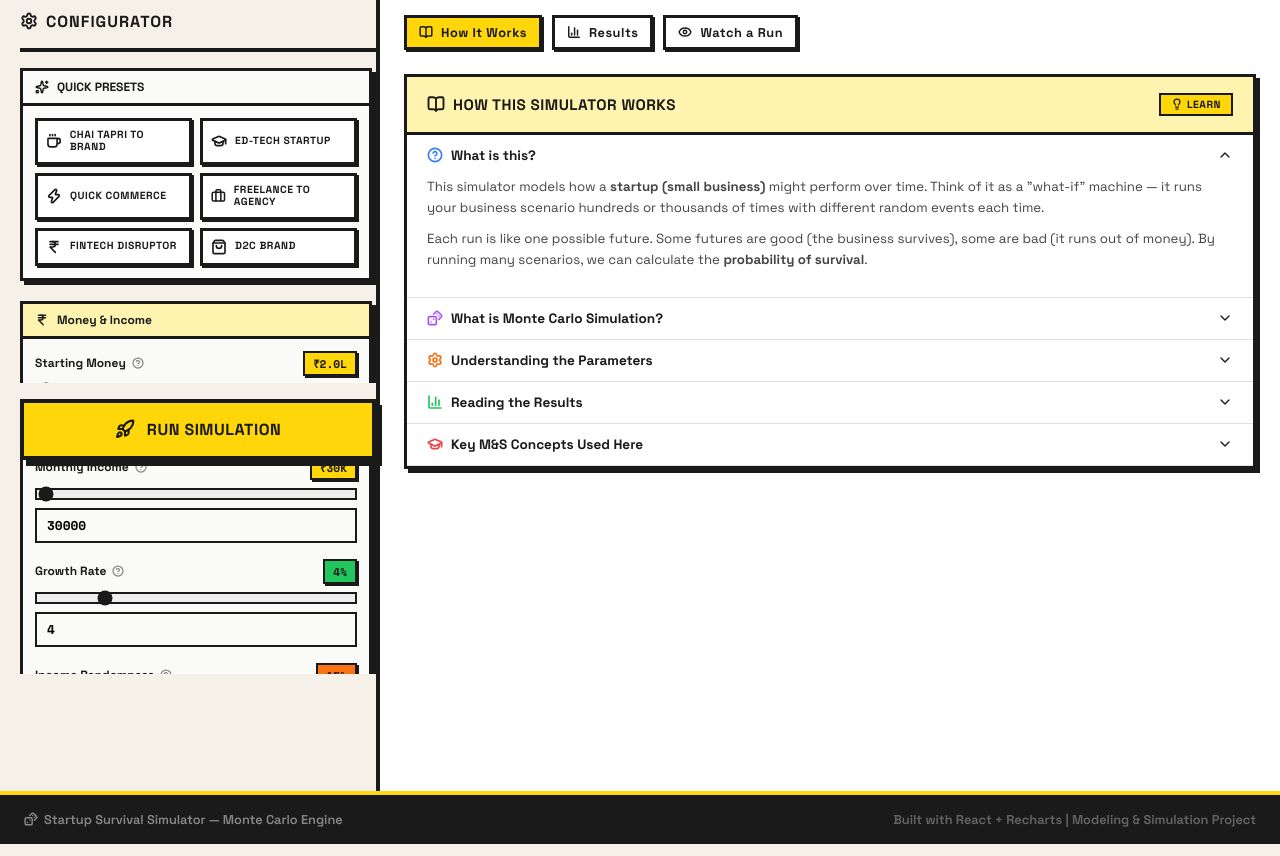
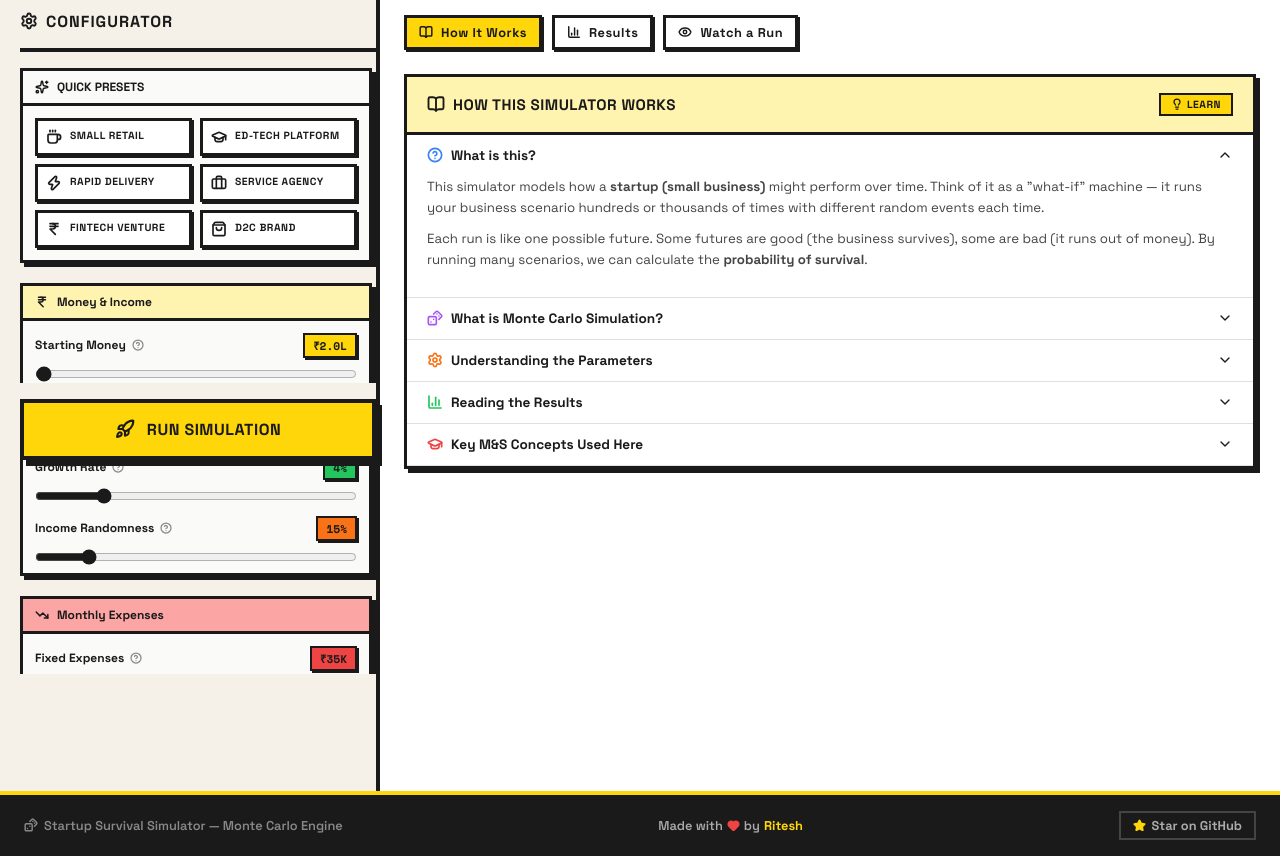
Before and after one commit to Ha3ar6ous/startupsurvivalsimulator, a React (Vite) app: page / in a window 1280 px wide. Shown: the part 340-1196 px from the top of the page. Built offline with nearby package versions, Linux system fonts and the light colour scheme.

Commit message:
Polish: academic presets, footer credits, syllabus README, histogram fix, sidebar cleanup

```diff
--- a/src/App.tsx
+++ b/src/App.tsx
@@ -149,8 +149,19 @@ export default function App() {
           <Icons.Dices size={14} strokeWidth={2.5} />
           Startup Survival Simulator — Monte Carlo Engine
         </span>
+        <span style={styles.footerCenter}>
+          Made with{' '}
+          <Icons.Heart size={13} strokeWidth={2.5} style={{ color: '#EF4444', fill: '#EF4444', verticalAlign: 'middle' }} />
+          {' '}by{' '}
+          <a href="https://github.com/RiteshJha912" target="_blank" rel="noopener noreferrer" style={styles.footerLink}>
+            Ritesh
+          </a>
+        </span>
         <span style={styles.footerRight}>
-          Built with React + Recharts | Modeling & Simulation Project
+          <a href="https://github.com/Ha3ar6ous/startupsurvivalsimulator" target="_blank" rel="noopener noreferrer" style={styles.starLink}>
+            <Icons.Star size={13} strokeWidth={2.5} style={{ color: '#FFD60A', fill: '#FFD60A' }} />
+            Star on GitHub
+          </a>
         </span>
       </footer>
     </div>
@@ -233,7 +244,30 @@ const styles: Record<string, React.CSSProperties> = {
     alignItems: 'center',
     gap: 6,
   },
+  footerCenter: {
+    display: 'flex',
+    alignItems: 'center',
+    gap: 4,
+    color: '#aaa',
+  },
+  footerLink: {
+    color: 'var(--nb-yellow)',
+    textDecoration: 'none',
+    fontWeight: 700,
+  },
   footerRight: {
-    color: '#666',
+    display: 'flex',
+    alignItems: 'center',
+  },
+  starLink: {
+    display: 'flex',
+    alignItems: 'center',
+    gap: 6,
+    color: '#aaa',
+    textDecoration: 'none',
+    fontWeight: 700,
+    padding: '4px 12px',
+    border: '2px solid #444',
+    transition: 'all 0.2s',
   },
 };
--- a/src/components/ControlPanel.tsx
+++ b/src/components/ControlPanel.tsx
@@ -246,8 +246,6 @@ export default function ControlPanel({
                         {formatValue(params[field.key], field.unit)}
                       </div>
                     </div>
-
-                    <div style={styles.inputStack}>
                     <input
                       type="range"
                       min={field.min}
@@ -255,20 +253,8 @@ export default function ControlPanel({
                       step={field.step}
                       value={params[field.key]}
                       onChange={(e) => updateParam(field.key, parseFloat(e.target.value))}
-                        style={{
-                          ...styles.slider,
-                          accentColor: 'var(--nb-black)',
-                        }}
+                      style={{ ...styles.slider, accentColor: 'var(--nb-black)' }}
                     />
-                      <div style={styles.numberInputWrapper}>
-                        <input
-                          type="number"
-                          value={params[field.key]}
-                          onChange={(e) => updateParam(field.key, parseFloat(e.target.value) || 0)}
-                          style={styles.numberInput}
-                        />
-                      </div>
-                    </div>
                   </div>
                 ))}
               </div>
@@ -409,32 +395,12 @@ const styles: Record<string, React.CSSProperties> = {
     border: '2px solid var(--nb-black)',
     boxShadow: '2px 2px 0px var(--nb-black)',
   },
-  inputStack: {
-    display: 'flex',
-    flexDirection: 'column' as const,
-    gap: 8,
-  },
   slider: {
     width: '100%',
-    height: '12px',
+    height: '8px',
     cursor: 'pointer',
-    margin: 0,
-    WebkitAppearance: 'none' as any,
-    background: '#eee',
-    border: '2px solid var(--nb-black)',
-  },
-  numberInputWrapper: {
-    width: '100%',
-  },
-  numberInput: {
-    width: '100%',
-    padding: '6px 10px',
-    fontSize: '0.8rem',
-    fontFamily: 'var(--font-mono)',
-    fontWeight: 700,
-    border: '2px solid var(--nb-black)',
-    background: 'var(--nb-white)',
-    outline: 'none',
+    margin: '4px 0 0 0',
+    accentColor: 'var(--nb-black)',
   },
   runSection: {
     marginTop: 20,
--- a/src/components/OutcomeHistogram.tsx
+++ b/src/components/OutcomeHistogram.tsx
@@ -18,37 +18,71 @@ interface HistogramProps {
 }
 
 export default function OutcomeHistogram({ results, params }: HistogramProps) {
-  const histogramData = useMemo(() => {
+  const { histogramData, insight } = useMemo(() => {
     const lifespans = results.runs.map(
       (r) => r.bankruptcyMonth ?? params.simulationDuration
     );
 
+    // Separate bankrupted and survived
+    const bankrupted = lifespans.filter(l => l < params.simulationDuration);
+    const survivedCount = lifespans.filter(l => l >= params.simulationDuration).length;
+
     const maxLife = params.simulationDuration;
     const bucketCount = Math.min(20, maxLife);
     const bucketSize = Math.ceil(maxLife / bucketCount);
-    const buckets: { range: string; count: number; month: number }[] = [];
+
+    type BucketData = {
+      range: string;
+      bankrupted: number;
+      survived: number;
+      month: number;
+    };
+
+    const buckets: BucketData[] = [];
 
     for (let i = 0; i < bucketCount; i++) {
       const start = i * bucketSize + 1;
       const end = Math.min((i + 1) * bucketSize, maxLife);
       buckets.push({
         range: start === end ? `${start}` : `${start}-${end}`,
-        count: 0,
+        bankrupted: 0,
+        survived: 0,
         month: start,
       });
     }
 
-    lifespans.forEach((l) => {
+    // Fill bankruptcy buckets
+    bankrupted.forEach((l) => {
       const bucketIndex = Math.min(Math.floor((l - 1) / bucketSize), bucketCount - 1);
       if (bucketIndex >= 0 && bucketIndex < buckets.length) {
-        buckets[bucketIndex].count++;
+        buckets[bucketIndex].bankrupted++;
       }
     });
 
-    return buckets;
+    // Put survived count in the last bucket
+    if (buckets.length > 0) {
+      buckets[buckets.length - 1].survived = survivedCount;
+    }
+
+    // Generate insight text
+    const survivalRate = results.survivalRate;
+    const bankruptedCount = results.runs.length - survivedCount;
+    let insightText = '';
+
+    if (survivalRate >= 95) {
+      insightText = `Almost all runs (${survivedCount}/${results.runs.length}) survived the full ${params.simulationDuration} months. The green bar at the end represents these survivors. This indicates a very stable configuration with low variance in outcomes.`;
+    } else if (survivalRate >= 70) {
+      insightText = `${survivedCount} out of ${results.runs.length} runs survived. The red bars show when bankruptcies occurred — notice the spread. ${bankruptedCount} runs ended early, mostly due to random cost spikes or revenue dips.`;
+    } else if (survivalRate >= 30) {
+      insightText = `Only ${survivedCount} out of ${results.runs.length} runs survived. The red bars reveal a wide distribution of failure times — some fail early (capital runs out fast), others last longer but still go bankrupt. High variance in outcomes indicates significant risk.`;
+    } else {
+      insightText = `Very few runs survived (${survivedCount}/${results.runs.length}). The histogram shows where most bankruptcies cluster. If failures are concentrated early, initial capital is insufficient. If spread out, randomness in costs/revenue is the primary factor.`;
+    }
+
+    return { histogramData: buckets, insight: insightText };
   }, [results, params.simulationDuration]);
 
-  const maxCount = Math.max(...histogramData.map((d) => d.count));
+  const maxCount = Math.max(...histogramData.map((d) => d.bankrupted + d.survived));
   const avgLifespan = results.averageLifespan;
 
   return (
@@ -56,7 +90,7 @@ export default function OutcomeHistogram({ results, params }: HistogramProps) {
       <div style={styles.header}>
         <h3 style={styles.title}>
           <Icons.BarChart3 size={18} strokeWidth={2.5} />
-          Lifespan Distribution
+          Outcome Distribution (Frequency Histogram)
         </h3>
         <span style={styles.badge}>
           {results.runs.length} runs
@@ -64,10 +98,12 @@ export default function OutcomeHistogram({ results, params }: HistogramProps) {
       </div>
       <p style={styles.explainer}>
         <Icons.Info size={13} strokeWidth={2} style={{ flexShrink: 0 }} />
-        This histogram shows <strong>when</strong> startups went bankrupt. Each bar represents a
-        time period. Taller bars = more startups failed during that period.
-        The green bar at the end shows startups that <strong>survived the full duration</strong>.
+        This <strong>frequency histogram</strong> shows the distribution of simulation outcomes across time.
+        The x-axis represents <strong>when</strong> each run ended (in months).
+        Red bars = runs that went bankrupt during that period.
+        Green bar = runs that <strong>survived the entire duration</strong>.
       </p>
+
       <div style={styles.chartWrapper}>
         <ResponsiveContainer width="100%" height={320}>
           <BarChart data={histogramData} margin={{ top: 10, right: 20, bottom: 20, left: 20 }}>
@@ -76,13 +112,13 @@ export default function OutcomeHistogram({ results, params }: HistogramProps) {
               stroke="#1a1a1a"
               strokeWidth={2}
               tick={{ fontSize: 10, fontFamily: 'Space Mono' }}
-              label={{ value: 'Months', position: 'bottom', offset: 5, fontSize: 12, fontWeight: 700 }}
+              label={{ value: 'Time Period (Months)', position: 'bottom', offset: 5, fontSize: 12, fontWeight: 700 }}
             />
             <YAxis
               stroke="#1a1a1a"
               strokeWidth={2}
               tick={{ fontSize: 11, fontFamily: 'Space Mono' }}
-              label={{ value: 'Runs', angle: -90, position: 'insideLeft', offset: 10, fontSize: 12, fontWeight: 700 }}
+              label={{ value: 'Frequency (Runs)', angle: -90, position: 'insideLeft', offset: 10, fontSize: 12, fontWeight: 700 }}
             />
             <Tooltip
               contentStyle={{
@@ -93,8 +129,11 @@ export default function OutcomeHistogram({ results, params }: HistogramProps) {
                 fontSize: 12,
               }}
               labelStyle={{ color: '#FFD60A', fontWeight: 700 }}
-              formatter={(value: number) => [`${value} runs`, 'Count']}
-              labelFormatter={(label: string) => `Months ${label}`}
+              formatter={(value: any, name: any) => [
+                `${value} runs`,
+                name === 'bankrupted' ? 'Bankrupt' : 'Survived'
+              ]}
+              labelFormatter={(label: any) => `Months ${label}`}
             />
             <ReferenceLine
               x={histogramData.find(
@@ -106,39 +145,67 @@ export default function OutcomeHistogram({ results, params }: HistogramProps) {
               strokeWidth={2}
               strokeDasharray="6 3"
               label={{
-                value: `AVG: ${avgLifespan}mo`,
+                value: `MEAN: ${avgLifespan}mo`,
                 position: 'top',
                 fill: '#A855F7',
                 fontSize: 11,
                 fontWeight: 700,
               }}
             />
-            <Bar dataKey="count" radius={0}>
+            <Bar dataKey="bankrupted" stackId="a" radius={0}>
               {histogramData.map((entry, index) => {
-                const intensity = entry.count / maxCount;
-                const isLastBucket = index === histogramData.length - 1;
+                const intensity = maxCount > 0 ? entry.bankrupted / maxCount : 0;
                 return (
                   <Cell
-                    key={index}
-                    fill={isLastBucket ? '#22C55E' : `rgba(239, 68, 68, ${0.3 + intensity * 0.7})`}
+                    key={`b-${index}`}
+                    fill={`rgba(239, 68, 68, ${0.3 + intensity * 0.7})`}
                     stroke="#1a1a1a"
                     strokeWidth={2}
                   />
                 );
               })}
             </Bar>
+            <Bar dataKey="survived" stackId="a" radius={0}>
+              {histogramData.map((_entry, index) => (
+                <Cell
+                  key={`s-${index}`}
+                  fill="#22C55E"
+                  stroke="#1a1a1a"
+                  strokeWidth={2}
+                />
+              ))}
+            </Bar>
           </BarChart>
         </ResponsiveContainer>
       </div>
+
       <div style={styles.legend}>
         <div style={styles.legendItem}>
           <div style={{ ...styles.legendColor, background: '#EF4444' }} />
-          <span>Went bankrupt (by month)</span>
+          <span>Bankrupt (terminated early)</span>
         </div>
         <div style={styles.legendItem}>
           <div style={{ ...styles.legendColor, background: '#22C55E' }} />
           <span>Survived full duration</span>
         </div>
+        <div style={styles.legendItem}>
+          <div style={{ ...styles.legendColor, background: '#A855F7' }} />
+          <span>Mean lifespan</span>
+        </div>
+      </div>
+
+      {/* Contextual Insight */}
+      <div style={styles.insightBox}>
+        <div style={styles.insightHeader}>
+          <Icons.Lightbulb size={14} strokeWidth={2.5} />
+          INTERPRETATION
+        </div>
+        <p style={styles.insightText}>{insight}</p>
+        <p style={styles.insightNote}>
+          <strong>M&S Concept:</strong> This histogram represents an <em>empirical probability distribution</em> —
+          each bar's height (frequency) divided by total runs gives the empirical probability of that outcome
+          occurring. The shape of this distribution reveals the system's stochastic behavior.
+        </p>
       </div>
     </div>
   );
@@ -194,6 +261,7 @@ const styles: Record<string, React.CSSProperties> = {
     gap: 20,
     marginTop: 12,
     justifyContent: 'center',
+    flexWrap: 'wrap' as const,
   },
   legendItem: {
     display: 'flex',
@@ -207,4 +275,36 @@ const styles: Record<string, React.CSSProperties> = {
     height: 16,
     border: '2px solid var(--nb-black)',
   },
+  insightBox: {
+    marginTop: 16,
+    padding: '14px 16px',
+    border: '2px solid var(--nb-black)',
+    background: 'var(--nb-yellow-light)',
+  },
+  insightHeader: {
+    display: 'flex',
+    alignItems: 'center',
+    gap: 6,
+    fontSize: '0.7rem',
+    fontWeight: 900,
+    letterSpacing: '1px',
+    marginBottom: 8,
+    textTransform: 'uppercase' as const,
+  },
+  insightText: {
+    margin: 0,
+    fontSize: '0.82rem',
+    lineHeight: 1.5,
+    color: '#444',
+    marginBottom: 8,
+  },
+  insightNote: {
+    margin: 0,
+    fontSize: '0.75rem',
+    lineHeight: 1.4,
+    color: '#666',
+    paddingTop: 8,
+    borderTop: '1px solid rgba(0,0,0,0.1)',
+    fontStyle: 'italic' as const,
+  },
 };
--- a/src/components/icons.ts
+++ b/src/components/icons.ts
@@ -5,7 +5,7 @@ import {
   Activity, AlertTriangle, CheckCircle2, XCircle, Clock, Percent, LineChart,
   BarChart2, Sparkles, Rocket, Shield, Skull, Heart, ArrowRight, Settings,
   BookOpen, Lightbulb, CircleDot, Layers, Gauge, Timer, DollarSign,
-  PieChart, Users, Building2, Flame, Award, Star, Eye, Ban,
+  PieChart, Users, Building2, Flame, Award, Star, Eye, Ban, ExternalLink,
 } from 'lucide-react';
 import type { ComponentType } from 'react';
 
@@ -18,7 +18,7 @@ export const Icons = {
   Activity, AlertTriangle, CheckCircle2, XCircle, Clock, Percent, LineChart,
   BarChart2, Sparkles, Rocket, Shield, Skull, Heart, ArrowRight, Settings,
   BookOpen, Lightbulb, CircleDot, Layers, Gauge, Timer, DollarSign,
-  PieChart, Users, Building2, Flame, Award, Star, Eye, Ban,
+  PieChart, Users, Building2, Flame, Award, Star, Eye, Ban, ExternalLink,
 };
 
 // Map preset icon names to components
--- a/src/presets/scenarios.ts
+++ b/src/presets/scenarios.ts
@@ -2,8 +2,8 @@ import type { PresetScenario } from '../types';
 
 export const presetScenarios: PresetScenario[] = [
   {
-    name: 'Chai Tapri to Brand',
-    description: 'Start small like Chaayos — low capital, steady daily sales, growing a local food brand.',
+    name: 'Small Retail',
+    description: 'Low capital, steady sales, growing a local retail brand with minimal external funding.',
     emoji: 'coffee',
     params: {
       initialCapital: 200000,
@@ -23,8 +23,8 @@ export const presetScenarios: PresetScenario[] = [
     },
   },
   {
-    name: 'Ed-Tech Startup',
-    description: 'Inspired by BYJU\'s early days — moderate investment, subscription revenue, high growth potential.',
+    name: 'Ed-Tech Platform',
+    description: 'Moderate investment, subscription-based revenue model, high growth potential in education sector.',
     emoji: 'graduation-cap',
     params: {
       initialCapital: 2000000,
@@ -44,8 +44,8 @@ export const presetScenarios: PresetScenario[] = [
     },
   },
   {
-    name: 'Quick Commerce',
-    description: 'Like Zepto/Blinkit — high burn rate, fast growth, frequent funding needed to survive.',
+    name: 'Rapid Delivery',
+    description: 'High burn rate, aggressive growth, frequent external funding needed to sustain operations.',
     emoji: 'zap',
     params: {
       initialCapital: 5000000,
@@ -65,8 +65,8 @@ export const presetScenarios: PresetScenario[] = [
     },
   },
   {
-    name: 'Freelance to Agency',
-    description: 'A freelancer on Upwork growing into a small IT agency — like many Indian service companies.',
+    name: 'Service Agency',
+    description: 'A small IT services firm growing organically — low capital, moderate revenue volatility.',
     emoji: 'briefcase',
     params: {
       initialCapital: 100000,
@@ -86,8 +86,8 @@ export const presetScenarios: PresetScenario[] = [
     },
   },
   {
-    name: 'Fintech Disruptor',
-    description: 'Inspired by Razorpay/Paytm — strong funding pipeline, high costs, winner-takes-all market.',
+    name: 'Fintech Venture',
+    description: 'Heavy funding pipeline, high operational costs, competitive winner-takes-all market dynamics.',
     emoji: 'indian-rupee',
     params: {
       initialCapital: 10000000,
@@ -108,7 +108,7 @@ export const presetScenarios: PresetScenario[] = [
   },
   {
     name: 'D2C Brand',
-    description: 'Like Mamaearth/boAt — direct-to-consumer, social media driven, moderate investment.',
+    description: 'Direct-to-consumer model, social media driven growth, moderate initial investment.',
     emoji: 'shopping-bag',
     params: {
       initialCapital: 500000,
```
Also changed, not shown: 1 other file (tests, documents, lock files or other folders). Lines whose indentation alone changed are shown as unchanged.
